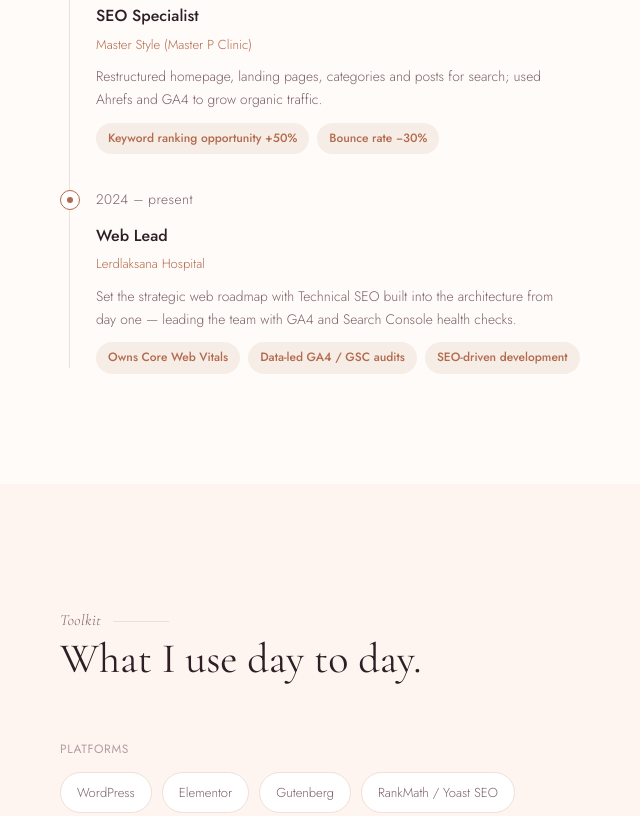
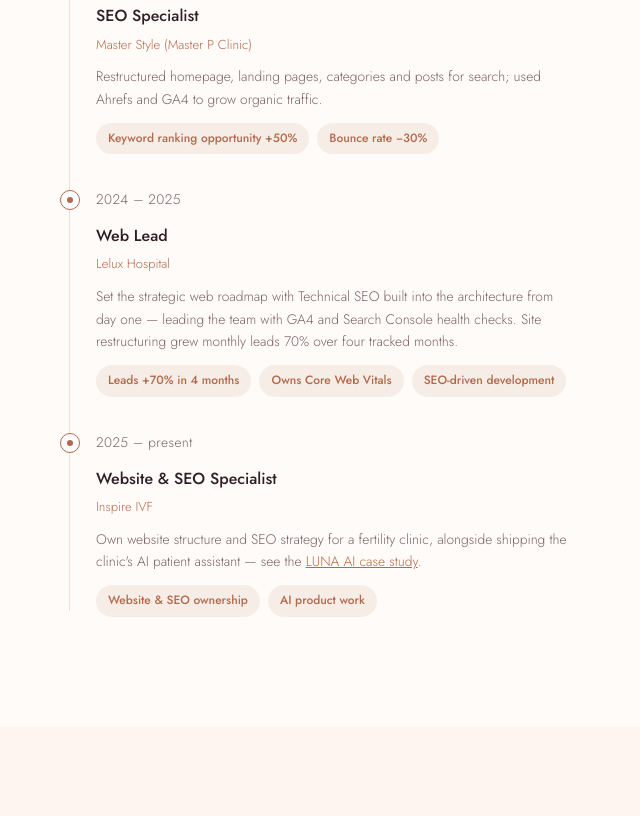
Before and after one commit to onlypamonlyyou-eng/pritsana-portfolio, a plain HTML site: page work-seo-growth.html in a window 1280 px wide. Shown: the part 5810-6626 px from the top of the page, without its empty margins (0-640 px from the left). Drawn offline with nearby package versions, Linux system fonts and the light colour scheme; animation ran at ten frames a second.

Commit message:
Update SEO Growth case study career timeline

```diff
--- a/work-seo-growth.html
+++ b/work-seo-growth.html
@@ -1308,11 +1308,19 @@ h1,h2,h3,h4{ font-family:var(--serif); font-weight:400; margin:0; color:var(--in
       </div>
       <div class="timeline-item">
         <span class="timeline-item__dot"><i></i></span>
-        <p class="timeline-item__period">2024 – present</p>
+        <p class="timeline-item__period">2024 – 2025</p>
         <h4>Web Lead</h4>
-        <p class="role">Lerdlaksana Hospital</p>
-        <p>Set the strategic web roadmap with Technical SEO built into the architecture from day one — leading the team with GA4 and Search Console health checks.</p>
-        <div class="timeline-item__chips"><span>Owns Core Web Vitals</span><span>Data-led GA4 / GSC audits</span><span>SEO-driven development</span></div>
+        <p class="role">Lelux Hospital</p>
+        <p>Set the strategic web roadmap with Technical SEO built into the architecture from day one — leading the team with GA4 and Search Console health checks. Site restructuring grew monthly leads 70% over four tracked months.</p>
+        <div class="timeline-item__chips"><span>Leads +70% in 4 months</span><span>Owns Core Web Vitals</span><span>SEO-driven development</span></div>
+      </div>
+      <div class="timeline-item">
+        <span class="timeline-item__dot"><i></i></span>
+        <p class="timeline-item__period">2025 – present</p>
+        <h4>Website &amp; SEO Specialist</h4>
+        <p class="role">Inspire IVF</p>
+        <p>Own website structure and SEO strategy for a fertility clinic, alongside shipping the clinic's AI patient assistant — see the <a href="work-luna-ai.html" style="color:var(--terracotta); text-decoration:underline;">LUNA AI case study</a>.</p>
+        <div class="timeline-item__chips"><span>Website &amp; SEO ownership</span><span>AI product work</span></div>
       </div>
     </div>
   </div>
```
